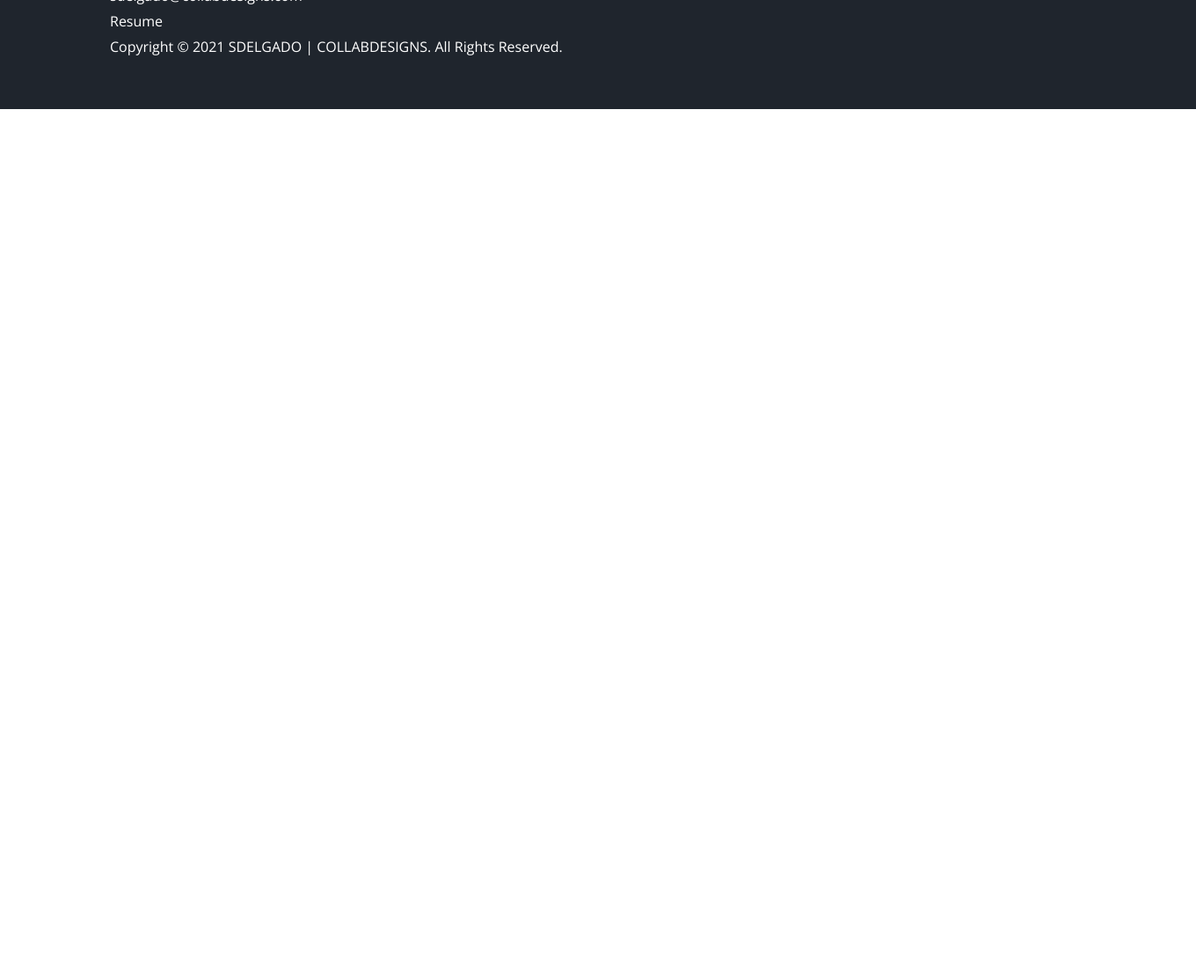
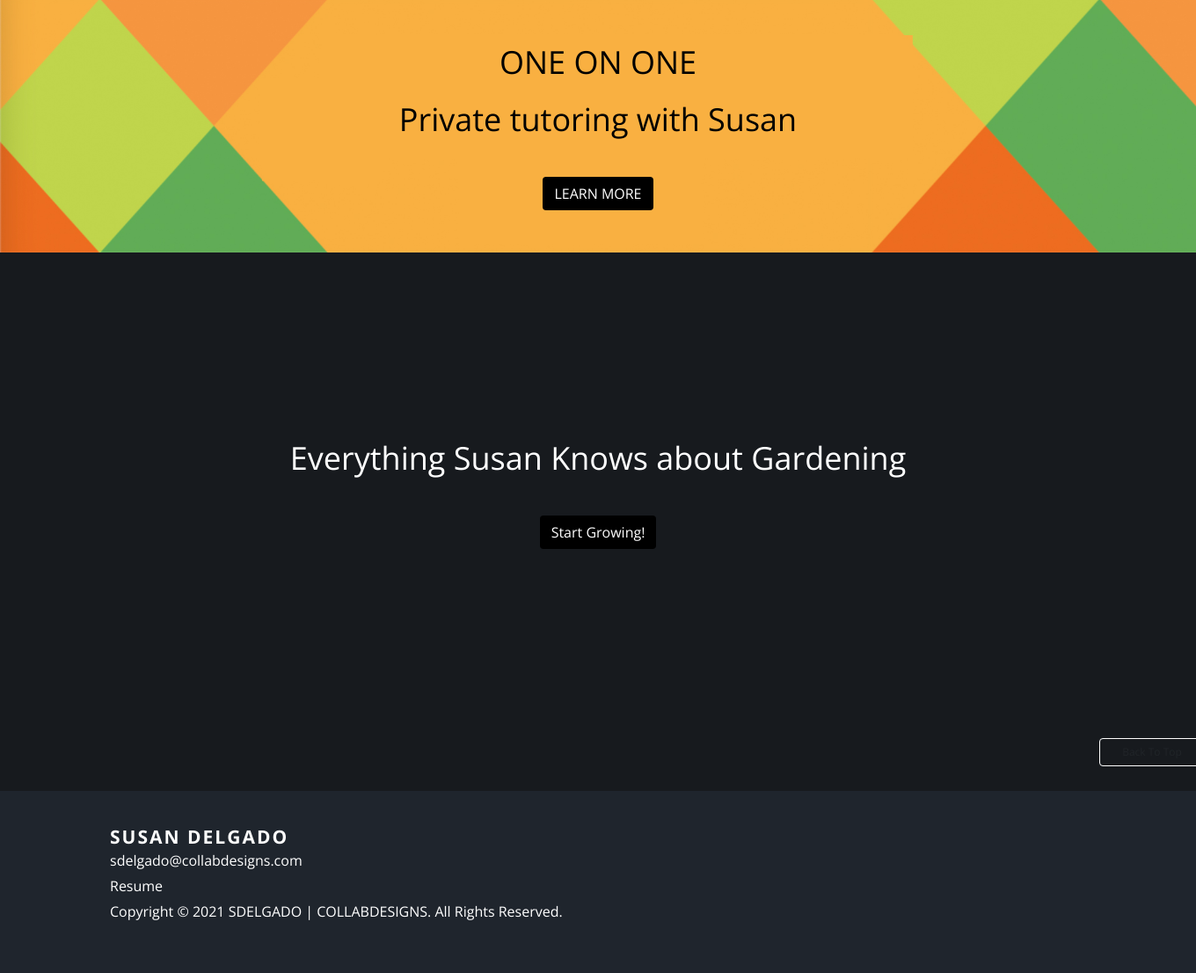
Before and after one commit to susanndelgado/cv, a PHP site: page /contact.html in a window 1360 px wide. Shown: the part 2302-3408 px from the top of the page at 88% size. Before the commit the page ends 2426 px from the top, so only its background shows below. Run offline with PHP 8.4, Linux system fonts and the light colour scheme; some libraries are stand-ins or nearby versions; some web fonts are replaced.

Commit message:
Update style.css

```diff
--- a/css/style.css
+++ b/css/style.css
@@ -777,6 +777,7 @@ ul.list {
 	 padding: 40px 0;
 	 background-repeat: no-repeat;
 	 color: #fff;
+min-height:450px;
 }
 .banner-span div.bcontent{
 	text-align:center;
@@ -793,11 +794,10 @@ ul.list {
 }
 
 .freesvg101{
-
+	height:600px;
     background-image: url(/img/FreeSVG.jpg);
 }
 .traceables{
-
     background-image: url(/img/Trables.jpg);
 
 }
```
